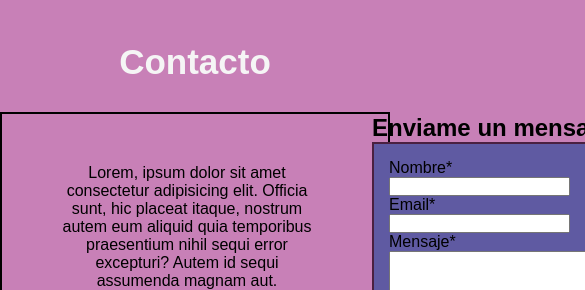
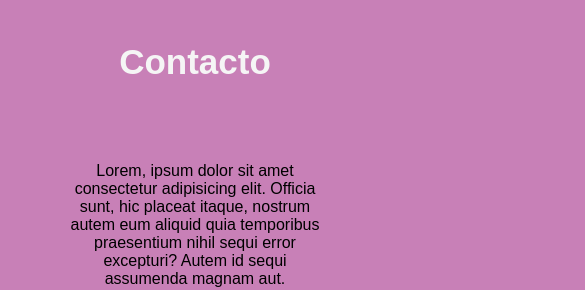
Before and after one commit to Desi2311/portfolio-ada, a plain HTML site: page index.html in a window 390 px wide. Shown: the part 1917-2207 px from the top of the page, 585 px wide, since content can reach past the window. Drawn offline with nearby package versions, Linux system fonts and the light colour scheme.

Commit message:
prueba portfolio

```diff
--- a/style.css
+++ b/style.css
@@ -182,7 +182,7 @@ box-shadow: 0px -10px 117px -6px rgba(236,157,237,1);
 
 /*CONTACTO*/
 .contenedor-de-contacto {
-    border: solid 2px black;
+   /* border: solid 2px black;*/
     display: flex;
     justify-content: space-evenly;
 
@@ -275,4 +275,10 @@ box-shadow: 0px -10px 117px -6px rgba(236,157,237,1);
         align-items: center;
         justify-content: center;
     }
+    .contenedor-de-contacto {
+        flex-direction: column;
+        justify-content: center;
+        align-items: center;
+    }
+
 }
```
